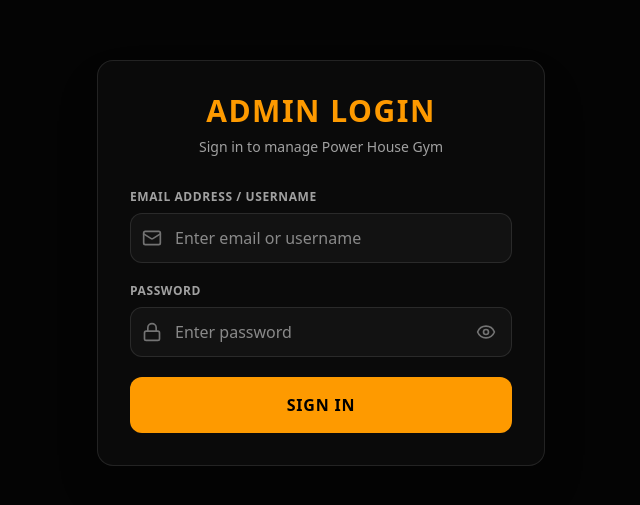
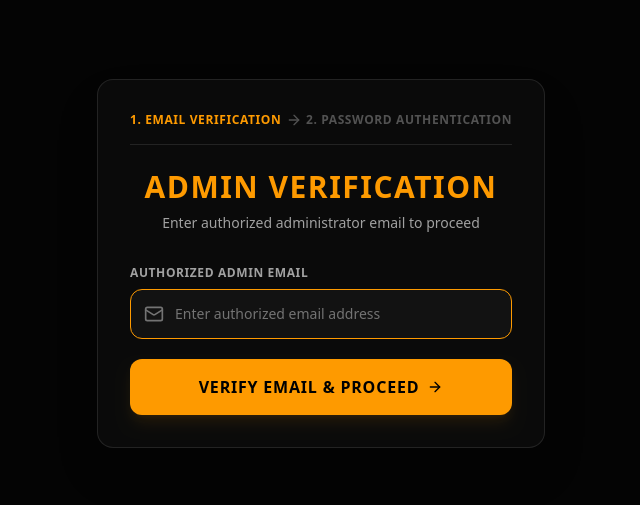
Before and after one commit to powerhousefitnessclub2026-star/powerhouse, a Next.js app: page /admin/login in a window 1280 px wide. Shown: the part 137-642 px from the top of the page, without its empty margins (319-959 px from the left). Built offline with nearby package versions, Linux system fonts and the light colour scheme; no server answers.

Commit message:
Implement 2-step email verification gate before username and password login

```diff
--- a/app/admin/login/page.tsx
+++ b/app/admin/login/page.tsx
@@ -1,16 +1,59 @@
 'use client';
 
-import React, { useState } from 'react';
+import React, { useState, useEffect } from 'react';
 import { useRouter } from 'next/navigation';
-import { Lock, Mail, Loader2, Eye, EyeOff } from 'lucide-react';
+import { Lock, Mail, Loader2, Eye, EyeOff, ShieldCheck, ShieldAlert, ArrowRight } from 'lucide-react';
 
 export default function LoginPage() {
+  const [step, setStep] = useState<1 | 2>(1);
+  const [emailInput, setEmailInput] = useState('');
   const [username, setUsername] = useState('');
   const [password, setPassword] = useState('');
   const [error, setError] = useState('');
   const [loading, setLoading] = useState(false);
   const [showPassword, setShowPassword] = useState(false);
   const router = useRouter();
+
+  useEffect(() => {
+    // Check if user already passed Step 1 email verification in this session
+    if (document.cookie.includes('admin-allowed-session=true')) {
+      setStep(2);
+    }
+  }, []);
+
+  // Allowed authorized emails/keys
+  const getAuthorizedEmails = () => {
+    let allowed = ['powerhouse', 'powerhousefitnessclub2026@gmail.com', 'akalyakrish14@gmail.com'];
+    if (process.env.NEXT_PUBLIC_AUTHORIZED_EMAILS) {
+      allowed = [
+        ...allowed,
+        ...process.env.NEXT_PUBLIC_AUTHORIZED_EMAILS.split(',').map((item) => item.trim().toLowerCase())
+      ];
+    }
+    return allowed;
+  };
+
+  const handleEmailVerification = (e: React.FormEvent) => {
+    e.preventDefault();
+    setError('');
+
+    const input = emailInput.trim().toLowerCase();
+    const allowedList = getAuthorizedEmails();
+
+    if (!input) {
+      setError('Please enter your authorized email address.');
+      return;
+    }
+
+    if (allowedList.includes(input)) {
+      // Authorized email verified! Set allowed session cookie (valid 10 mins)
+      document.cookie = "admin-allowed-session=true; path=/; max-age=600; SameSite=Strict";
+      setStep(2);
+      setError('');
+    } else {
+      setError('Access denied: Unauthorized email address. Only authorized administrator emails are permitted.');
+    }
+  };
 
   const handleLogin = async (e: React.FormEvent) => {
     e.preventDefault();
@@ -29,10 +72,10 @@ export default function LoginPage() {
         router.refresh();
       } else {
         const data = await res.json();
-        setError(data.error || data.message || 'Login failed');
+        setError(data.error || data.message || 'Invalid username or password');
       }
     } catch (err) {
-      setError('An error occurred during login');
+      setError('An error occurred during login. Please try again.');
     } finally {
       setLoading(false);
     }
@@ -40,34 +83,82 @@ export default function LoginPage() {
 
   return (
     <div className="min-h-screen bg-[#040404] flex items-center justify-center p-4">
-      <div className="w-full max-w-md bg-[#0a0a0a] border border-white/10 rounded-2xl p-8 shadow-2xl">
+      <div className="w-full max-w-md bg-[#0a0a0a] border border-white/10 rounded-2xl p-8 shadow-2xl relative overflow-hidden">
+        {/* Step Progress Header */}
+        <div className="flex items-center justify-between mb-6 pb-4 border-b border-white/10 text-xs text-neutral-400 font-semibold uppercase tracking-wider">
+          <span className={step === 1 ? 'text-amber-500 font-bold flex items-center gap-1.5' : 'text-emerald-400 flex items-center gap-1.5'}>
+            {step === 2 ? <ShieldCheck className="w-4 h-4 text-emerald-400" /> : null}
+            1. Email Verification
+          </span>
+          <ArrowRight className="w-4 h-4 text-neutral-600" />
+          <span className={step === 2 ? 'text-amber-500 font-bold' : 'text-neutral-600'}>
+            2. Password Authentication
+          </span>
+        </div>
+
         <div className="text-center mb-8">
           <h1 className="font-heading text-3xl font-bold uppercase tracking-wider text-amber-500 mb-2">
-            Admin Login
+            {step === 1 ? 'Admin Verification' : 'Admin Login'}
           </h1>
-          <p className="text-neutral-400 text-sm">Sign in to manage Power House Gym</p>
+          <p className="text-neutral-400 text-sm">
+            {step === 1
+              ? 'Enter authorized administrator email to proceed'
+              : 'Sign in to access Power House Gym Dashboard'}
+          </p>
         </div>
 
         {error && (
-          <div className="mb-6 p-3 rounded-lg bg-red-500/10 border border-red-500/30 text-red-400 text-sm text-center">
-            {error}
+          <div className="mb-6 p-4 rounded-xl bg-red-500/10 border border-red-500/30 text-red-400 text-xs flex items-start gap-2.5">
+            <ShieldAlert className="w-4 h-4 shrink-0 mt-0.5" />
+            <span>{error}</span>
           </div>
         )}
 
+        {step === 1 ? (
+          /* STEP 1: EMAIL VERIFICATION FORM */
+          <form onSubmit={handleEmailVerification} className="space-y-5">
+            <div>
+              <label className="block text-xs font-semibold uppercase tracking-wider text-neutral-400 mb-2">
+                Authorized Admin Email
+              </label>
+              <div className="relative">
+                <Mail className="absolute left-3.5 top-1/2 -translate-y-1/2 w-5 h-5 text-neutral-500" />
+                <input
+                  type="email"
+                  required
+                  autoFocus
+                  value={emailInput}
+                  onChange={(e) => setEmailInput(e.target.value)}
+                  className="w-full pl-11 pr-4 py-3.5 rounded-xl bg-[#121212] border border-white/10 text-white placeholder-neutral-500 focus:outline-none focus:border-amber-500 transition-colors text-sm"
+                  placeholder="Enter authorized email address"
+                />
+              </div>
+            </div>
+
+            <button
+              type="submit"
+              className="w-full py-4 mt-4 rounded-xl bg-amber-500 hover:bg-amber-600 text-black font-bold uppercase tracking-wider transition-all flex justify-center items-center gap-2 shadow-lg shadow-amber-500/10"
+            >
+              Verify Email & Proceed <ArrowRight className="w-4 h-4" />
+            </button>
+          </form>
+        ) : (
+          /* STEP 2: USERNAME & PASSWORD LOGIN FORM */
           <form onSubmit={handleLogin} className="space-y-5">
             <div>
               <label className="block text-xs font-semibold uppercase tracking-wider text-neutral-400 mb-2">
-              Email Address / Username
+                Username / Email
               </label>
               <div className="relative">
-              <Mail className="absolute left-3 top-1/2 -translate-y-1/2 w-5 h-5 text-neutral-500" />
+                <Mail className="absolute left-3.5 top-1/2 -translate-y-1/2 w-5 h-5 text-neutral-500" />
                 <input
                   type="text"
                   required
+                  autoFocus
                   value={username}
                   onChange={(e) => setUsername(e.target.value)}
-                className="w-full pl-11 pr-4 py-3 rounded-xl bg-[#121212] border border-white/10 text-white focus:outline-none focus:border-amber-500 transition-colors"
-                placeholder="Enter email or username"
+                  className="w-full pl-11 pr-4 py-3.5 rounded-xl bg-[#121212] border border-white/10 text-white focus:outline-none focus:border-amber-500 transition-colors text-sm"
+                  placeholder="Enter username"
                 />
               </div>
             </div>
@@ -77,34 +168,48 @@ export default function LoginPage() {
                 Password
               </label>
               <div className="relative">
-              <Lock className="absolute left-3 top-1/2 -translate-y-1/2 w-5 h-5 text-neutral-500" />
+                <Lock className="absolute left-3.5 top-1/2 -translate-y-1/2 w-5 h-5 text-neutral-500" />
                 <input
                   type={showPassword ? "text" : "password"}
                   required
                   value={password}
                   onChange={(e) => setPassword(e.target.value)}
-                className="w-full pl-11 pr-11 py-3 rounded-xl bg-[#121212] border border-white/10 text-white focus:outline-none focus:border-amber-500 transition-colors"
+                  className="w-full pl-11 pr-11 py-3.5 rounded-xl bg-[#121212] border border-white/10 text-white focus:outline-none focus:border-amber-500 transition-colors text-sm"
                   placeholder="Enter password"
                 />
                 <button
                   type="button"
                   onClick={() => setShowPassword(!showPassword)}
-                className="absolute right-3 top-1/2 -translate-y-1/2 p-1 text-neutral-500 hover:text-white transition-colors"
+                  className="absolute right-3.5 top-1/2 -translate-y-1/2 p-1 text-neutral-500 hover:text-white transition-colors"
                 >
                   {showPassword ? <EyeOff className="w-5 h-5" /> : <Eye className="w-5 h-5" />}
                 </button>
               </div>
             </div>
 
+            <div className="flex gap-3 pt-2">
+              <button
+                type="button"
+                onClick={() => {
+                  document.cookie = "admin-allowed-session=; path=/; max-age=0";
+                  setStep(1);
+                  setError('');
+                }}
+                className="px-4 py-3.5 rounded-xl border border-white/10 text-neutral-400 hover:text-white text-xs uppercase font-bold tracking-wider transition-all"
+              >
+                Back
+              </button>
               <button
                 type="submit"
                 disabled={loading}
-            className="w-full py-4 mt-4 rounded-xl bg-amber-500 hover:bg-amber-600 disabled:opacity-50 text-black font-bold uppercase tracking-wider transition-colors flex justify-center items-center gap-2"
+                className="flex-1 py-3.5 rounded-xl bg-amber-500 hover:bg-amber-600 disabled:opacity-50 text-black font-bold uppercase tracking-wider transition-all flex justify-center items-center gap-2 shadow-lg shadow-amber-500/10"
               >
                 {loading && <Loader2 className="w-5 h-5 animate-spin" />}
                 {loading ? 'Authenticating...' : 'Sign In'}
               </button>
+            </div>
           </form>
+        )}
       </div>
     </div>
   );
```
Lines whose indentation alone changed are shown as unchanged.
